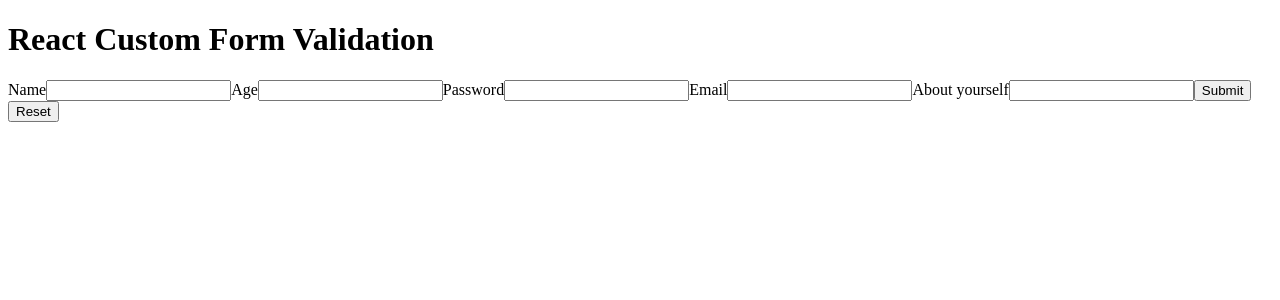
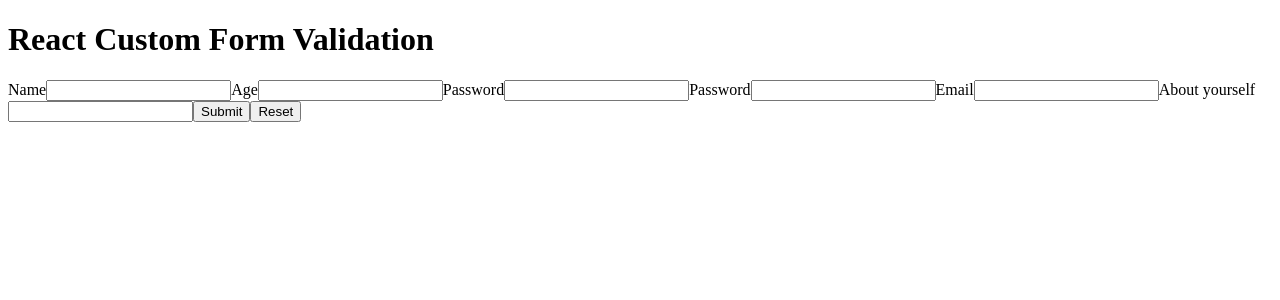
Before and after one commit to mk026/react-custom-form-validation, a React (Vite) app: page / in a window 1280 px wide. Shown: the top 300 px of the page. Built offline with nearby package versions, Linux system fonts and the light colour scheme.

Commit message:
Refactor schema and validators shape

```diff
--- a/src/components/form-example/FormExample.tsx
+++ b/src/components/form-example/FormExample.tsx
@@ -5,22 +5,37 @@ import { createSchema } from "../../lib/utils/createSchema";
 import {
   isEmail,
   isInteger,
-  isRequired,
-  isString,
+  maxLength,
+  minLength,
 } from "../../lib/utils/validators";
 import Form from "../ui/form";
 import TextField from "../ui/text-field";
 import Button from "../ui/button";
 
 const exampleValidationSchema = createSchema({
-  name: [isRequired(), isString({ min: 3, max: 50 })],
-  age: [isRequired(), isInteger()],
-  password: [isRequired(), isString({ min: 8, max: 100 })],
-  email: [
-    isRequired(),
-    isEmail({ message: "Please provide a valid email address" }),
-  ],
-  bio: [isString({ max: 5 })],
+  name: {
+    isRequired: true,
+    validators: [minLength(3), maxLength(50)],
+  },
+  age: {
+    isRequired: true,
+    validators: [isInteger()],
+  },
+  password: {
+    isRequired: true,
+    validators: [minLength(8), maxLength(100)],
+  },
+  confirmPassword: {
+    isRequired: true,
+    validators: [minLength(8), maxLength(100)],
+  },
+  email: {
+    isRequired: true,
+    validators: [isEmail("Please provide a valid email address")],
+  },
+  bio: {
+    validators: [minLength(5)],
+  },
 });
 
 const FormExample: FC = () => {
@@ -53,6 +68,13 @@ const FormExample: FC = () => {
         message={errors["password"]}
       />
       <TextField
+        {...register("confirmPassword")}
+        type="password"
+        label="Password"
+        error={!!errors["confirmPassword"]}
+        message={errors["confirmPassword"]}
+      />
+      <TextField
         {...register("email")}
         type="email"
         label="Email"
--- a/src/lib/hooks/useForm.ts
+++ b/src/lib/hooks/useForm.ts
@@ -21,7 +21,10 @@ export const useForm = (schema: Schema) => {
     });
   };
   const validateField = (name: string, value: string) => {
-    const { validators } = formState[name];
+    const { isRequired, validators } = formState[name];
+    if (!value && !isRequired) {
+      return;
+    }
     resetFieldErrors(name);
     for (const validator of validators) {
       const error = validator(name, value);
@@ -72,7 +75,8 @@ export const useForm = (schema: Schema) => {
   });
 
   const handleSubmit =
-    (handler: (values: any) => void) => (event: FormEvent<HTMLFormElement>) => {
+    (handler: (values: Record<string, string>) => void) =>
+    (event: FormEvent<HTMLFormElement>) => {
       event.preventDefault();
       validateForm();
       if (!isValid) {
--- a/src/lib/utils/createSchema.ts
+++ b/src/lib/utils/createSchema.ts
@@ -1,13 +1,14 @@
-import { Field, Schema, Validator } from "./types";
+import { Field, Schema, SchemaConfig } from "./types";
 
-export const createSchema = (config: Record<string, Validator[]>) => {
+export const createSchema = (config: SchemaConfig) => {
   const schema: Schema = {};
   for (const name in config) {
     const field: Field = {
       name,
       value: "",
       isTouched: false,
-      validators: config[name],
+      isRequired: config[name].isRequired,
+      validators: config[name].validators,
     };
     schema[name] = field;
   }
--- a/src/lib/utils/validators.ts
+++ b/src/lib/utils/validators.ts
@@ -1,50 +1,42 @@
 import { ValidatorFactory } from "./types";
 
-export interface IsStringOptions {
-  min?: number;
-  max?: number;
-}
-
-export const isString: ValidatorFactory<IsStringOptions> =
-  (options) => (name, value) => {
-    if (typeof value === "string") {
-      if (options?.min && value.length < options?.min) {
+export const minLength: ValidatorFactory =
+  (length: number, message?: string) => (name, value) => {
+    if (value.length < length) {
       return (
-          options?.message ||
-          `${name} length must be equal to or longer than ${options?.min} characters`
+        message ||
+        `${name} length must be equal to or longer than ${length} characters`
       );
-      }
-      if (options?.max && value.length > options?.max) {
-        return (
-          options?.message ||
-          `${name} length must be equal to or shorter than ${options?.min} characters`
-        );
-      }
-    } else {
-      return options?.message || `${name} is not a string`;
     }
   };
 
-export const isRequired: ValidatorFactory = (options) => (name, value) => {
-  if (!value) {
-    return options?.message || `${name} is a required field`;
+export const maxLength: ValidatorFactory =
+  (length: number, message?: string) => (name, value) => {
+    if (value.length > length) {
+      return (
+        message ||
+        `${name} length must be equal to or shorter than ${length} characters`
+      );
     }
   };
 
-export const isNumber: ValidatorFactory = (options) => (name, value) => {
+export const isNumber: ValidatorFactory =
+  (message?: string) => (name, value) => {
     if (value && Number.isNaN(+value)) {
-    return options?.message || `${name} must be a valid number`;
+      return message || `${name} must be a valid number`;
     }
   };
 
-export const isInteger: ValidatorFactory = (options) => (name, value) => {
+export const isInteger: ValidatorFactory =
+  (message?: string) => (name, value) => {
     if (value && !Number.isInteger(+value)) {
-    return options?.message || `${name} must be a valid integer`;
+      return message || `${name} must be a valid integer`;
     }
   };
 
-export const isEmail: ValidatorFactory = (options) => (name, value) => {
+export const isEmail: ValidatorFactory =
+  (message?: string) => (name, value) => {
     if (value && !/^\S+@\S+\.\S+$/.test(value)) {
-    return options?.message || `${name} is not a valid email address`;
+      return message || `${name} is not a valid email address`;
     }
   };
```
Also changed, not shown: src/lib/utils/types.ts (+12 -10 lines). Lines whose indentation alone changed are shown as unchanged.
